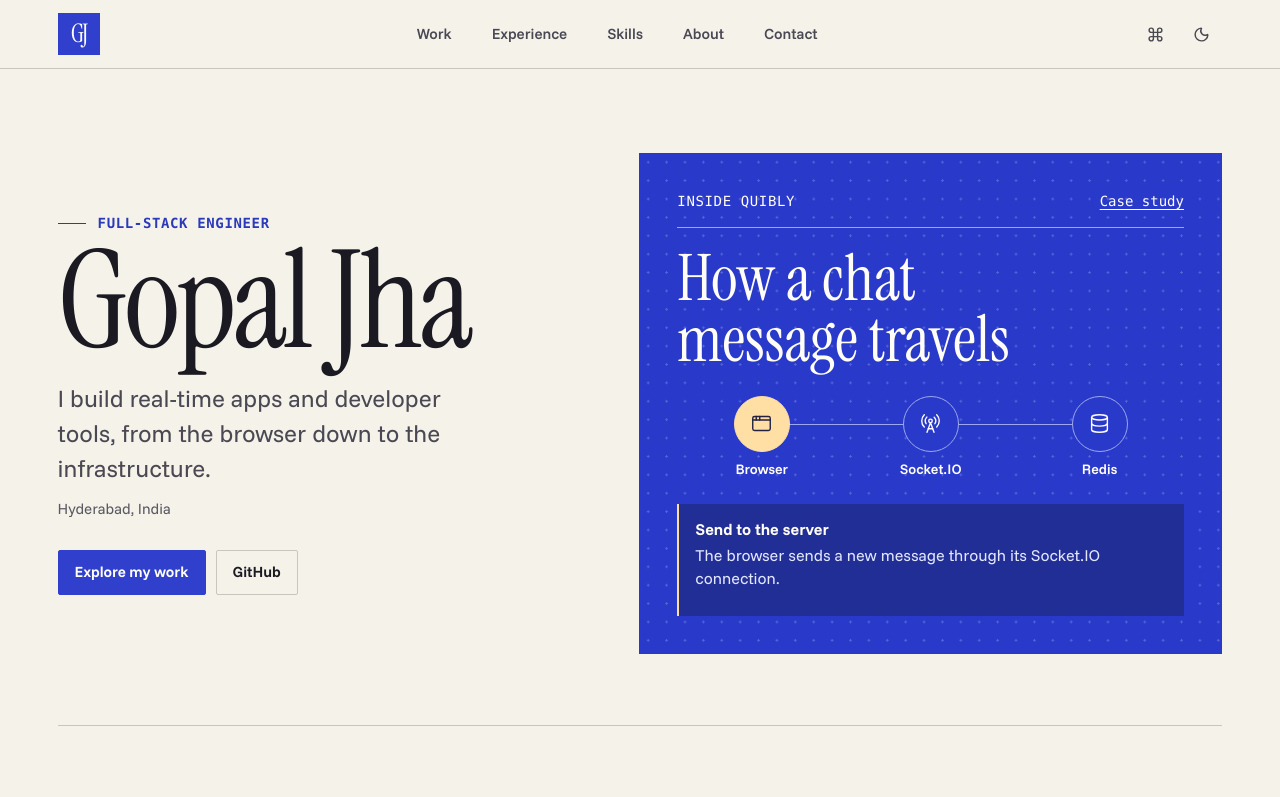
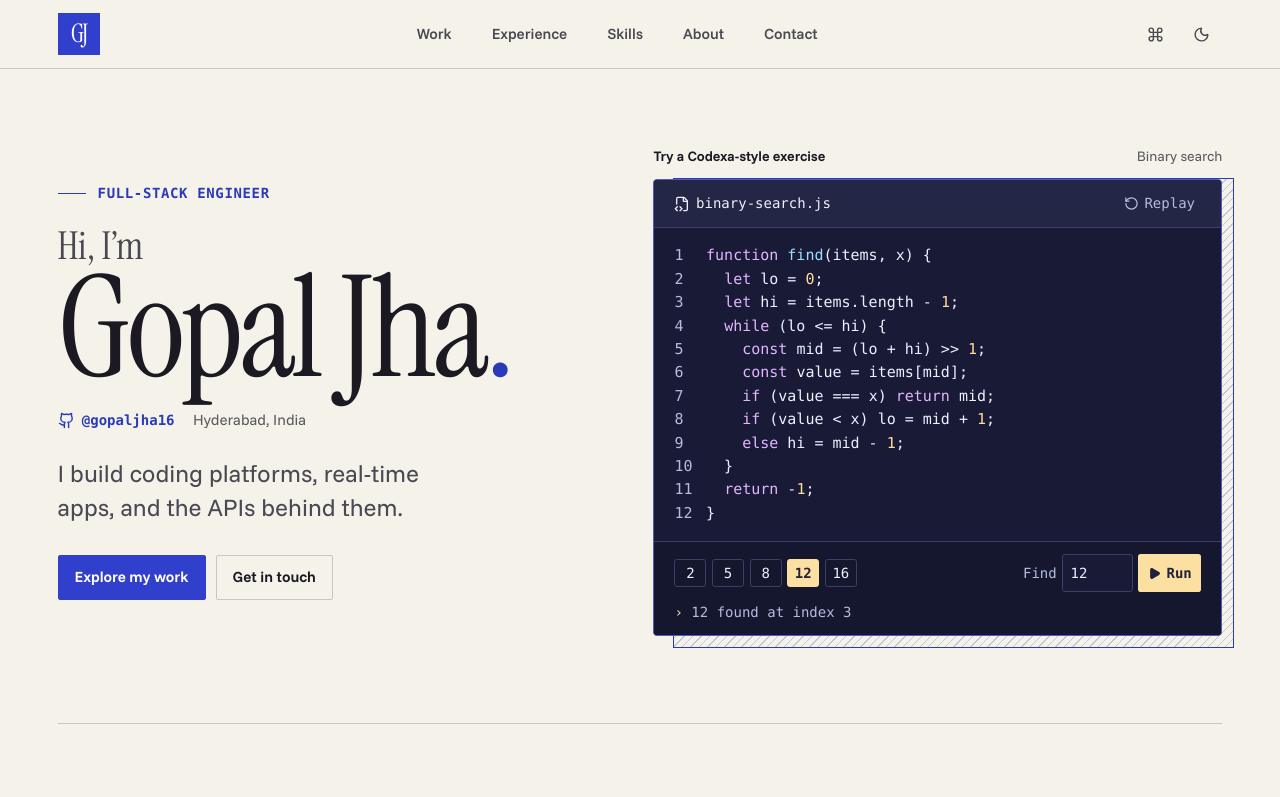
Before and after one commit to gopaljha16/Portfolio, a Next.js app: page / in a window 1280 px wide. Shown: the top 797 px of the page. Built offline with nearby package versions, Linux system fonts and the light colour scheme; no server answers.

Commit message:
Phase 6: Introduce Gopal with an interactive coding demo

```diff
--- a/app/globals.css
+++ b/app/globals.css
@@ -163,10 +163,10 @@ body {
 
 .portfolio-hero {
   display: grid;
-  grid-template-columns: minmax(0, 0.94fr) minmax(0, 1.06fr);
+  grid-template-columns: minmax(0, 1fr) minmax(0, 1.08fr);
   align-items: center;
-  gap: clamp(2rem, 5vw, 4.75rem);
-  padding-block: clamp(3rem, 7vw, 5.25rem) clamp(3rem, 5.5vw, 4.5rem);
+  gap: clamp(2.5rem, 5.4vw, 5rem);
+  padding-block: clamp(3.5rem, 6vw, 5rem) clamp(3.75rem, 6.75vw, 6rem);
 }
 
 .portfolio-kicker {
@@ -191,6 +191,14 @@ body {
   content: "";
 }
 
+.hero-greeting {
+  margin-top: 1.45rem;
+  color: var(--muted);
+  font-family: var(--font-editorial);
+  font-size: clamp(1.7rem, 3vw, 2.6rem);
+  line-height: 1;
+}
+
 .portfolio-name {
   margin-top: 0.7rem;
   font-family: var(--font-editorial);
@@ -198,6 +206,15 @@ body {
   font-weight: 400;
   letter-spacing: -0.027em;
   line-height: 0.83;
+}
+
+.hero-copy .portfolio-name {
+  margin-top: 0.35rem;
+  font-size: clamp(4.8rem, 11vw, 10.75rem);
+}
+
+.hero-copy .portfolio-name span {
+  color: var(--accent);
 }
 
 .portfolio-intro {
@@ -209,10 +226,29 @@ body {
   text-wrap: pretty;
 }
 
-.portfolio-location {
-  margin-top: 0.75rem;
+.hero-identity {
+  display: flex;
+  flex-wrap: wrap;
+  align-items: center;
+  gap: 0.4rem 1.15rem;
+  margin-top: 1.35rem;
   color: var(--faint);
   font-size: 0.9375rem;
+}
+
+.hero-handle {
+  display: inline-flex;
+  align-items: center;
+  gap: 0.45rem;
+  color: var(--accent);
+  font-family: var(--font-mono);
+  font-size: 0.875rem;
+  font-weight: 600;
+}
+
+.hero-handle:hover {
+  text-decoration: underline;
+  text-underline-offset: 0.24em;
 }
 
 .portfolio-actions {
@@ -260,7 +296,210 @@ body {
   text-decoration-color: currentColor;
 }
 
+.coding-demo {
+  position: relative;
+  isolation: isolate;
+  min-width: 0;
+}
+
+.coding-demo::before {
+  position: absolute;
+  z-index: -1;
+  inset: 2rem -0.75rem -0.75rem 1.25rem;
+  border: 1px solid var(--accent);
+  background: repeating-linear-gradient(-45deg, transparent 0 5px, color-mix(in srgb, var(--accent) 25%, transparent) 5px 6px);
+  content: "";
+}
+
+.coding-demo figcaption {
+  display: flex;
+  flex-wrap: wrap;
+  justify-content: space-between;
+  gap: 0.2rem 0.75rem;
+  margin-bottom: 0.75rem;
+  color: var(--faint);
+  font-size: 0.875rem;
+}
+
+.coding-demo figcaption span:first-child {
+  color: var(--ink);
+  font-weight: 650;
+}
+
+.code-editor {
+  --code-background: #191b36;
+  --code-line: #3b4066;
+  --code-text: #edf0ff;
+  --code-muted: #b4bcdf;
+  --code-highlight: #fce0a2;
+  overflow: hidden;
+  border: 1px solid #535bbd;
+  border-radius: 0.25rem;
+  background: var(--code-background);
+  color: var(--code-text);
+  color-scheme: dark;
+  font-family: var(--font-mono);
+}
+
+.code-editor :focus-visible {
+  outline-color: var(--code-highlight);
+}
+
+.code-toolbar,
+.code-controls {
+  display: flex;
+  flex-wrap: wrap;
+  align-items: center;
+  justify-content: space-between;
+  gap: 0.45rem 0.7rem;
+}
+
+.code-toolbar {
+  padding: 0.3rem clamp(0.65rem, 2vw, 1.25rem);
+  border-bottom: 1px solid var(--code-line);
+  background: #232645;
+  font-size: 0.875rem;
+}
+
+.code-toolbar > span,
+.code-replay,
+.code-controls button {
+  display: inline-flex;
+  align-items: center;
+  gap: 0.35rem;
+}
+
+.code-replay {
+  min-height: 2.375rem;
+  padding-inline: 0.4rem;
+  border-radius: 0.2rem;
+  color: var(--code-muted);
+  cursor: pointer;
+}
+
+.code-replay:hover {
+  background: var(--code-line);
+  color: var(--code-text);
+}
+
+.code-editor pre {
+  overflow: auto;
+  padding: 1rem clamp(0.5rem, 2vw, 1.25rem);
+  font-size: clamp(0.75rem, 1.25vw, 0.9375rem);
+  font-variant-ligatures: none;
+  line-height: 1.56;
+  tab-size: 2;
+}
+
+.code-line {
+  display: block;
+}
+
+.code-line-number {
+  display: inline-block;
+  width: 2.6ch;
+  margin-right: 0.9ch;
+  color: var(--code-muted);
+  user-select: none;
+}
+
+.code-line-source {
+  display: inline-block;
+  overflow: hidden;
+  width: var(--code-columns);
+  vertical-align: top;
+  white-space: pre;
+}
+
+.syntax-keyword { color: #e3b5ff; }
+.syntax-function { color: #98dfff; }
+.syntax-number { color: #ffde9d; }
+
+@media (prefers-reduced-motion: no-preference) {
+  .code-line-source {
+    animation: code-write var(--code-duration) steps(var(--code-characters)) var(--code-delay) backwards;
+  }
+}
+
+@keyframes code-write {
+  0% {
+    width: 0;
+    box-shadow: inset -2px 0 var(--code-highlight);
+  }
+  100% {
+    width: var(--code-columns);
+    box-shadow: inset -2px 0 var(--code-highlight);
+  }
+}
+
+.code-console {
+  padding: 0.75rem clamp(0.65rem, 2vw, 1.25rem);
+  border-top: 1px solid var(--code-line);
+  background: #15172e;
+  font-size: 0.875rem;
+}
+
+.code-values,
+.code-controls form {
+  display: flex;
+  flex-wrap: wrap;
+  align-items: center;
+  gap: 0.35rem;
+}
+
+.code-values li {
+  display: grid;
+  width: 2rem;
+  height: 1.75rem;
+  place-items: center;
+  border: 1px solid var(--code-line);
+  border-radius: 0.175rem;
+}
+
+.code-values li[data-found="true"],
+.code-controls button {
+  border-color: var(--code-highlight);
+  background: var(--code-highlight);
+  color: #23203b;
+  font-weight: 650;
+}
+
+.code-controls label {
+  color: var(--code-muted);
+}
+
+.code-controls input {
+  width: 4.4rem;
+  min-height: 2.375rem;
+  padding-inline: 0.45rem;
+  border: 1px solid var(--code-line);
+  border-radius: 0.175rem;
+  background: var(--code-background);
+  color: var(--code-text);
+}
+
+.code-controls button {
+  min-height: 2.375rem;
+  padding-inline: 0.6rem;
+  border-radius: 0.175rem;
+  cursor: pointer;
+}
+
+.code-controls button:hover {
+  background: #ffedbe;
+}
+
+.code-output {
+  margin-top: 0.65rem;
+  color: var(--code-muted);
+}
+
+.code-output span {
+  color: var(--code-highlight);
+}
+
 .message-trace {
+  margin-bottom: clamp(2rem, 6vw, 4rem);
   padding: clamp(1.125rem, 3vw, 2.5rem);
   background-color: var(--poster);
   background-image: radial-gradient(rgb(238 241 255 / 0.22) 1px, transparent 1px);
@@ -269,10 +508,6 @@ body {
 }
 
 .trace-header {
-  display: flex;
-  flex-wrap: wrap;
-  justify-content: space-between;
-  gap: 0.4rem 1rem;
   padding-bottom: 0.9rem;
   border-bottom: 1px solid var(--poster-rule);
   font-family: var(--font-mono);
@@ -284,15 +519,6 @@ body {
   text-transform: uppercase;
 }
 
-.trace-header a {
-  text-decoration: underline;
-  text-underline-offset: 0.22em;
-}
-
-.trace-header a:hover {
-  color: var(--poster-highlight);
-}
-
 .message-trace h2 {
   max-width: 14ch;
   margin-top: 1.35rem;
@@ -301,6 +527,13 @@ body {
   font-weight: 400;
   line-height: 0.95;
   text-wrap: balance;
+}
+
+.trace-intro {
+  max-width: 65ch;
+  margin-top: 1rem;
+  color: var(--poster-muted);
+  line-height: 1.55;
 }
 
 .trace-stages {
--- a/app/work/[slug]/page.tsx
+++ b/app/work/[slug]/page.tsx
@@ -5,6 +5,7 @@ import { notFound } from "next/navigation";
 import { buildNotes } from "@/lib/build-notes";
 import { caseStudies, profile } from "@/lib/data";
 import { projectJsonLd, JsonLd } from "@/lib/seo";
+import { MessageTrace } from "@/components/MessageTrace";
 
 type Props = { params: Promise<{ slug: string }> };
 
@@ -72,7 +73,7 @@ export default async function CaseStudyPage({ params }: Props) {
         <Image src={project.image} alt={`${project.name} product screenshot`} sizes="(max-width: 1340px) 92vw, 1216px" preload />
       </figure>
 
-      {note && (
+      {project.slug === "quibly" ? <MessageTrace /> : note && (
         <section id="how-built" className="case-build" aria-labelledby="case-build-title">
           <header>
             <p className="portfolio-kicker">How it’s built</p>
--- /dev/null
+++ b/components/CodingDemo.tsx
@@ -0,0 +1,116 @@
+"use client";
+
+import { useState, type CSSProperties, type FormEvent } from "react";
+import { FileCode2, Play, RotateCcw } from "lucide-react";
+
+const items = [2, 5, 8, 12, 16];
+const initialTarget = 12;
+
+const source = [
+  "function find(items, x) {",
+  "  let lo = 0;",
+  "  let hi = items.length - 1;",
+  "  while (lo <= hi) {",
+  "    const mid = (lo + hi) >> 1;",
+  "    const value = items[mid];",
+  "    if (value === x) return mid;",
+  "    if (value < x) lo = mid + 1;",
+  "    else hi = mid - 1;",
+  "  }",
+  "  return -1;",
+  "}",
+];
+
+function find(items: number[], x: number) {
+  let lo = 0;
+  let hi = items.length - 1;
+  while (lo <= hi) {
+    const mid = (lo + hi) >> 1;
+    const value = items[mid];
+    if (value === x) return mid;
+    if (value < x) lo = mid + 1;
+    else hi = mid - 1;
+  }
+  return -1;
+}
+
+const keywords = new Set(["function", "let", "while", "const", "if", "return", "else"]);
+let start = 0;
+const lines = source.map((line) => {
+  const duration = line.length * 7 + 35;
+  const timing = {
+    "--code-delay": `${start}ms`,
+    "--code-duration": `${duration}ms`,
+    "--code-columns": `${line.length}ch`,
+    "--code-characters": line.length,
+  } as CSSProperties;
+  start += duration;
+  const tokens = line.split(/(\b\w+\b)/);
+  return { timing, tokens };
+});
+
+export function CodingDemo() {
+  const [target, setTarget] = useState(String(initialTarget));
+  const [result, setResult] = useState({ target: initialTarget, index: find(items, initialTarget) });
+  const [replay, setReplay] = useState(0);
+
+  function run(event: FormEvent<HTMLFormElement>) {
+    event.preventDefault();
+    const value = Number(target);
+    setResult({ target: value, index: find(items, value) });
+  }
+
+  return (
+    <figure className="coding-demo" aria-labelledby="coding-demo-title">
+      <figcaption id="coding-demo-title">
+        <span>Try a Codexa-style exercise</span>
+        <span>Binary search</span>
+      </figcaption>
+      <div className="code-editor">
+        <div className="code-toolbar">
+          <span><FileCode2 size={16} aria-hidden="true" />binary-search.js</span>
+          <button type="button" className="code-replay" onClick={() => setReplay((key) => key + 1)} aria-label="Replay typing">
+            <RotateCcw size={15} aria-hidden="true" />
+            Replay
+          </button>
+        </div>
+        <pre key={replay} aria-label="JavaScript binary search function"><code>
+          {lines.map(({ timing, tokens }, lineNumber) => (
+            <span className="code-line" key={lineNumber}>
+              <span className="code-line-number" aria-hidden="true">{lineNumber + 1}</span>
+              <span className="code-line-source" style={timing}>
+                {tokens.map((token, index) => (
+                  <span
+                    key={index}
+                    className={keywords.has(token) ? "syntax-keyword" : /^\d+$/.test(token) ? "syntax-number" : token === "find" ? "syntax-function" : undefined}
+                  >
+                    {token}
+                  </span>
+                ))}
+              </span>
+              {"\n"}
+            </span>
+          ))}
+        </code></pre>
+        <div className="code-console">
+          <div className="code-controls">
+            <ul className="code-values" aria-label="Sorted values">
+              {items.map((item, index) => (
+                <li key={item} data-found={index === result.index}>{item}</li>
+              ))}
+            </ul>
+            <form onSubmit={run}>
+              <label htmlFor="code-target">Find</label>
+              <input id="code-target" type="number" inputMode="numeric" required value={target} onChange={(event) => setTarget(event.target.value)} />
+              <button type="submit"><Play size={13} fill="currentColor" aria-hidden="true" /> Run</button>
+            </form>
+          </div>
+          <p className="code-output" role="status">
+            <span aria-hidden="true">›</span>{" "}
+            {result.index === -1 ? `${result.target} wasn’t found` : `${result.target} found at index ${result.index}`}
+          </p>
+        </div>
+      </div>
+    </figure>
+  );
+}
--- a/components/Hero.tsx
+++ b/components/Hero.tsx
@@ -1,22 +1,30 @@
+import { Github } from "lucide-react";
 import { profile } from "@/lib/data";
-import { MessageTrace } from "./MessageTrace";
+import { CodingDemo } from "./CodingDemo";
 
 export function Hero() {
   return (
     <section id="top" className="site-shell portfolio-hero" aria-labelledby="hero-title">
       <div className="hero-copy">
         <p className="portfolio-kicker hero-kicker">{profile.role}</p>
-        <h1 id="hero-title" className="portfolio-name">{profile.name}</h1>
+        <p className="hero-greeting">Hi, I’m</p>
+        <h1 id="hero-title" className="portfolio-name">{profile.name}<span aria-hidden="true">.</span></h1>
+        <div className="hero-identity">
+          <a href={profile.links.github} className="hero-handle" rel="me">
+            <Github size={17} aria-hidden="true" />
+            @{profile.github}
+          </a>
+          <p>{profile.city}, {profile.country}</p>
+        </div>
         <p className="portfolio-intro">
-          I build real-time apps and developer tools, from the browser down to the infrastructure.
+          I build coding platforms, real-time apps, and the APIs behind them.
         </p>
-        <p className="portfolio-location">{profile.city}, {profile.country}</p>
         <div className="portfolio-actions">
           <a href="#work" className="portfolio-button portfolio-button-primary">Explore my work</a>
-          <a href={profile.links.github} className="portfolio-button portfolio-button-plain">GitHub</a>
+          <a href="#contact" className="portfolio-button portfolio-button-plain">Get in touch</a>
         </div>
       </div>
-      <MessageTrace />
+      <CodingDemo />
     </section>
   );
 }
--- a/components/MessageTrace.tsx
+++ b/components/MessageTrace.tsx
@@ -1,7 +1,6 @@
 "use client";
 
 import { useState } from "react";
-import Link from "next/link";
 import { AppWindow, Database, RadioTower } from "lucide-react";
 import { quiblyBuild } from "@/lib/build-notes";
 
@@ -12,12 +11,12 @@ export function MessageTrace() {
   const { title, detail } = quiblyBuild.steps[active];
 
   return (
-    <section className="message-trace" aria-labelledby="message-trace-title">
+    <section id="how-built" className="message-trace" aria-labelledby="case-build-title">
       <header className="trace-header">
-        <p>Inside Quibly</p>
-        <Link href="/work/quibly">Case study</Link>
+        <p>How it’s built</p>
       </header>
-      <h2 id="message-trace-title">{quiblyBuild.title}</h2>
+      <h2 id="case-build-title">{quiblyBuild.title}</h2>
+      <p className="trace-intro">{quiblyBuild.intro}</p>
       <ol className="trace-stages" data-step={active}>
         {quiblyBuild.steps.map((step, index) => {
           const Icon = icons[index];
```
